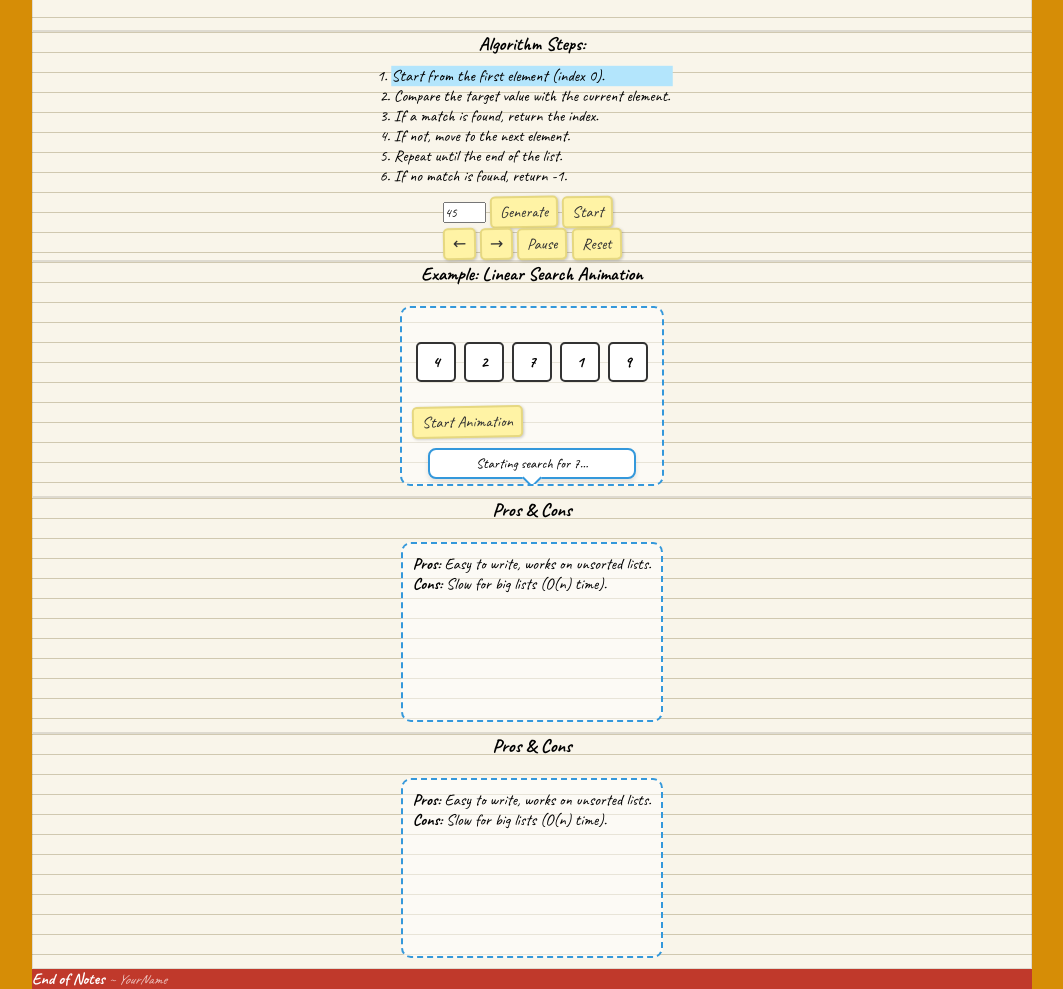
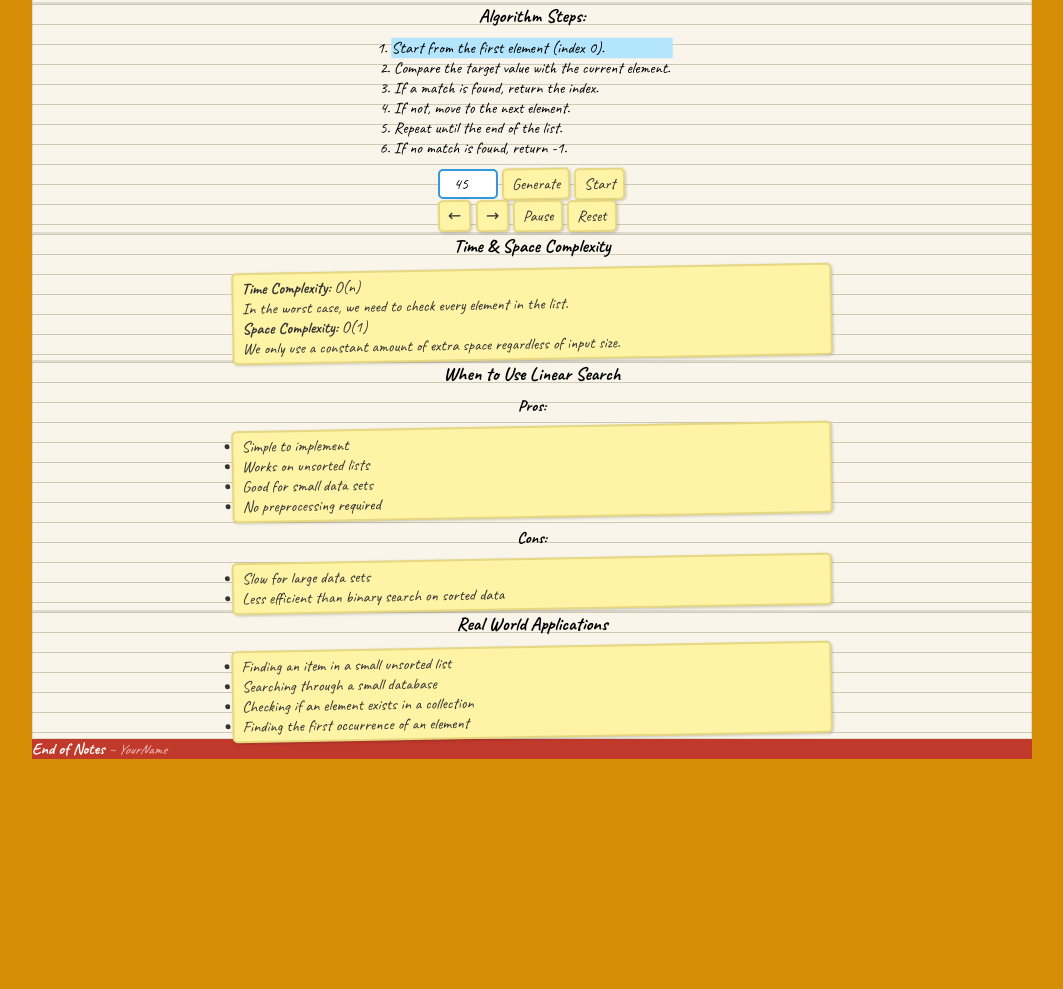
Before and after one commit to Pranavgawas/myNotes, a plain HTML site: page index.html in a window 1280 px wide. Shown: the part 869-1858 px from the top of the page, without its empty margins (108-1171 px from the left). After the commit the page ends 1628 px from the top, so only its background shows below. Drawn offline with Linux system fonts and the light colour scheme; a script that the page names is missing.

Commit message:
commit 5

```diff
--- a/index.html
+++ b/index.html
@@ -1,10 +1,12 @@
 <!DOCTYPE html>
 <html lang="en">
-
   <head>
     <meta charset="UTF-8" />
     <meta name="viewport" content="width=device-width, initial-scale=1.0" />
-  <link href="https://fonts.googleapis.com/css2?family=Caveat:wght@400;700&display=swap" rel="stylesheet">
+    <link
+      href="https://fonts.googleapis.com/css2?family=Caveat:wght@400;700&display=swap"
+      rel="stylesheet"
+    />
     <link rel="stylesheet" href="style.css" />
     <title>My Algorithm Notes</title>
   </head>
@@ -19,8 +21,10 @@
       <div class="page">
         <h2>Linear Search</h2>
         <div class="sticky-notes">
-        <p>Linear search is a simple search algorithm that checks every element in a list one by one until it finds the
-          target or reaches the end.</p>
+          <p>
+            Linear search is a simple search algorithm that checks every element
+            in a list one by one until it finds the target or reaches the end.
+          </p>
         </div>
       </div>
       <div class="page">
@@ -38,7 +42,7 @@
       <div class="page">
         <h3>Pseudocode</h3>
         <pre>
-        <div class="animation-stage">
+        <div class="sticky-notes">
 for each index in the list:
     if list[index] == target:
         return index
@@ -49,9 +53,17 @@ return not found
       <div class="page">
         <div class="animation-stage">
           <div class="frame-container" id="frame-container">
-            <div class="frame-number">Frame: <span id="current-frame">0</span>/<span id="total-frames">0</span></div>
-            <div class="stopwatch">Time: <span id="time-counter">0.0</span>s</div>
-            <div class="target-display">Target: <span id="target-value-display">5</span></div>
+            <div class="frame-number">
+              Frame: <span id="current-frame">0</span>/<span id="total-frames"
+                >0</span
+              >
+            </div>
+            <div class="stopwatch">
+              Time: <span id="time-counter">0.0</span>s
+            </div>
+            <div class="target-display">
+              Target: <span id="target-value-display">5</span>
+            </div>
 
             <div class="array-container" id="array-container"></div>
 
@@ -71,17 +83,32 @@ return not found
       <div class="page">
         <h3>Algorithm Steps:</h3>
         <ol class="algorithm-steps" id="algorithm-steps">
-          <li><span class="highlight">Start</span> from the first element (index 0).</li>
-          <li>Compare the <span class="highlight">target</span> value with the current element.</li>
-          <li>If a <span class="highlight">match</span> is found, return the index.</li>
-          <li>If not, move to the <span class="highlight">next</span> element.</li>
-          <li>Repeat until the <span class="highlight">end</span> of the list.</li>
-          <li>If no match is found, return <span class="highlight">-1</span>.</li>
+          <li>
+            <span class="highlight">Start</span> from the first element (index
+            0).
+          </li>
+          <li>
+            Compare the <span class="highlight">target</span> value with the
+            current element.
+          </li>
+          <li>
+            If a <span class="highlight">match</span> is found, return the
+            index.
+          </li>
+          <li>
+            If not, move to the <span class="highlight">next</span> element.
+          </li>
+          <li>
+            Repeat until the <span class="highlight">end</span> of the list.
+          </li>
+          <li>
+            If no match is found, return <span class="highlight">-1</span>.
+          </li>
         </ol>
 
         <div class="controls">
           <div class="control-row">
-            <input type="number" id="target-input" value="5" min="1" max="99">
+            <input type="number" id="target-input" value="5" min="1" max="99" />
             <button class="sticky-btn" id="generate-btn">Generate</button>
             <button class="sticky-btn" id="start-btn">Start</button>
           </div>
@@ -94,32 +121,55 @@ return not found
         </div>
       </div>
       <div class="page">
-      <h3>Example: Linear Search Animation</h3>
-      <div class="animation-stage" id="linear-search-animation">
-        <div class="array-container">
-          <div class="array-element" data-value="4">4</div>
-          <div class="array-element" data-value="2">2</div>
-          <div class="array-element" data-value="7">7</div>
-          <div class="array-element" data-value="1">1</div>
-          <div class="array-element" data-value="9">9</div>
+        <h3>Time & Space Complexity</h3>
+
+          <div class="sticky-notes">
+            <p><strong>Time Complexity:</strong> O(n)</p>
+            <p>
+              In the worst case, we need to check every element in the list.
+            </p>
+            <p><strong>Space Complexity:</strong> O(1)</p>
+            <p>
+              We only use a constant amount of extra space regardless of input
+              size.
+            </p>
           </div>
-        <div class="thought-bubble" id="animation-message">Starting search for 7...</div>
-        <button class="sticky-notes" id="start-animation">Start Animation</button>
+
       </div>
+
+      <div class="page">
+        <h3>When to Use Linear Search</h3>
+
+          <p><strong>Pros:</strong></p>
+          <div class="sticky-notes">
+            <ul>
+              <li>Simple to implement</li>
+              <li>Works on unsorted lists</li>
+              <li>Good for small data sets</li>
+              <li>No preprocessing required</li>
+            </ul>
+          </div>
+          <p><strong>Cons:</strong></p>
+          <div class="sticky-notes">
+            <ul>
+              <li>Slow for large data sets</li>
+              <li>Less efficient than binary search on sorted data</li>
+            </ul>
+          </div>
+
       </div>
       <div class="page">
-      <h3>Pros & Cons</h3>
-      <div class="animation-stage">
-        <p><strong>Pros:</strong> Easy to write, works on unsorted lists.</p>
-        <p><strong>Cons:</strong> Slow for big lists (O(n) time).</p>
+        <h3>Real World Applications</h3>
+
+          <div class="sticky-notes">
+            <ul>
+              <li>Finding an item in a small unsorted list</li>
+              <li>Searching through a small database</li>
+              <li>Checking if an element exists in a collection</li>
+              <li>Finding the first occurrence of an element</li>
+            </ul>
           </div>
-    </div>
-    <div class="page">
-      <h3>Pros & Cons</h3>
-      <div class="animation-stage">
-        <p><strong>Pros:</strong> Easy to write, works on unsorted lists.</p>
-        <p><strong>Cons:</strong> Slow for big lists (O(n) time).</p>
-      </div>
+
       </div>
 
       <!-- Back cover -->
@@ -135,5 +185,4 @@ return not found
       $(".flipbook").turn();
     </script>
   </body>
-
 </html>
--- a/script.js
+++ b/script.js
@@ -75,6 +75,7 @@ function generateRandomArray() {
   for (let i = 0; i < size; i++) {
     array.push(10 + Math.floor(Math.random() * 90));
   }
+  // 70% chance of including the target value in the array
   if (Math.random() > 0.3) {
     const targetIndex = Math.floor(Math.random() * array.length);
     array[targetIndex] = target;
@@ -84,16 +85,21 @@ function generateRandomArray() {
   updateFrameDisplay();
 }
 
-// Generate all frames for the stop motion animation
+// Generate all frames for the linear search animation
 function generateFrames() {
   frames = [];
+
+  // Initial frame - starting state
   frames.push({
     arrayState: array.map((value, index) => ({ value, index, state: 'normal' })),
     characterPosition: 0,
     thoughtText: "Let's start searching from the first element!",
     currentStep: 0
   });
+
+  // Generate frames for each step of the search
   for (let i = 0; i < array.length; i++) {
+    // Frame for comparing current element with target
     frames.push({
       arrayState: array.map((value, index) => ({
         value, index,
@@ -103,7 +109,10 @@ function generateFrames() {
       thoughtText: `Is ${array[i]} equal to our target ${target}?`,
       currentStep: 1
     });
+
+    // Check if current element matches target
     if (array[i] === target) {
+      // Success frame - target found
       frames.push({
         arrayState: array.map((value, index) => ({
           value, index,
@@ -116,25 +125,28 @@ function generateFrames() {
       });
       break;
     } else if (i < array.length - 1) {
+      // Moving to next element frame
       frames.push({
         arrayState: array.map((value, index) => ({
           value, index,
           state: index <= i ? 'checked' : 'normal'
         })),
         characterPosition: i,
-        thoughtText: `${array[i]} is not equal to ${target}. Let's move to the next element.`,
+        thoughtText: `${array[i]} is not equal to ${target}. Moving to the next element.`,
         currentStep: 3
       });
     } else {
+      // Failure frame - target not found after checking all elements
       frames.push({
         arrayState: array.map((value, index) => ({ value, index, state: 'checked' })),
         characterPosition: i,
-        thoughtText: `${array[i]} is not what we're looking for. No match found.`,
+        thoughtText: `${array[i]} is not what we're looking for. Target ${target} not found in array.`,
         currentStep: 5,
         result: 'failure'
       });
     }
   }
+
   currentFrameIndex = 0;
   totalFramesDisplay.textContent = frames.length;
 }
@@ -142,9 +154,14 @@ function generateFrames() {
 // Update the display for the current frame
 function updateFrameDisplay() {
   if (frames.length === 0 || currentFrameIndex >= frames.length) return;
+
   const frame = frames[currentFrameIndex];
+
+  // Update frame counter and progress bar
   currentFrameDisplay.textContent = currentFrameIndex + 1;
   progressBar.style.width = `${((currentFrameIndex + 1) / frames.length) * 100}%`;
+
+  // Update array visualization
   arrayContainer.innerHTML = '';
   frame.arrayState.forEach(item => {
     const element = document.createElement('div');
@@ -154,6 +171,7 @@ function updateFrameDisplay() {
     arrayContainer.appendChild(element);
   });
 
+  // Update thought bubble and highlight current algorithm step
   thoughtBubble.textContent = frame.thoughtText;
   for (let i = 0; i < algorithmSteps.length; i++) {
     algorithmSteps[i].classList.remove('current-step');
@@ -161,6 +179,8 @@ function updateFrameDisplay() {
   if (frame.currentStep < algorithmSteps.length) {
     algorithmSteps[frame.currentStep].classList.add('current-step');
   }
+
+  // Show result message if search is complete
   if (frame.result) {
     resultMessage.textContent = frame.result === 'success'
       ? `Success! Found target ${target} at index ${frame.characterPosition}.`
@@ -174,15 +194,18 @@ function updateFrameDisplay() {
     resultMessage.style.opacity = '0';
     complexityInfo.style.opacity = '0';
   }
+
+  // Update button states
   prevBtn.disabled = currentFrameIndex === 0;
   nextBtn.disabled = currentFrameIndex === frames.length - 1;
-  // Update time counter
+
+  // Update timer
   if (currentFrameIndex === 0) startTime = Date.now();
   const elapsed = (Date.now() - startTime) / 1000;
   timeCounter.textContent = elapsed.toFixed(1) + 's';
 }
 
-// Function to show time complexity information
+// Function to show time complexity information with proper notation
 function showTimeComplexityInfo(position, isSuccess) {
   const arrayLength = array.length;
   let complexityText = '';
@@ -192,16 +215,16 @@ function showTimeComplexityInfo(position, isSuccess) {
     complexityText = `Time Complexity: O(n) - Worst case - Checked all ${arrayLength} elements`;
   } else if (position === 0) {
     // Best case - found at first position
-    complexityText = `Time Complexity: O(1) - Best case - Found at first element!`;
+    complexityText = `Time Complexity: Ω(1) - Best case - Found at first element!`;
   } else if (position < arrayLength / 2) {
     // Better than average
-    complexityText = `Time Complexity: O(${position+1}) - Better than average - Found before the middle`;
+    complexityText = `Time Complexity: O(n), ${position+1} steps - Better than average`;
   } else if (position === Math.floor(arrayLength / 2)) {
     // Average case - found in the middle
-    complexityText = `Time Complexity: O(n/2) - Average case - Found at the middle`;
+    complexityText = `Time Complexity: Θ(n/2) - Average case - Found at the middle`;
   } else {
     // Worse than average, found after middle
-    complexityText = `Time Complexity: O(${position+1}) - Worse than average - Found after the middle`;
+    complexityText = `Time Complexity: O(n), ${position+1} steps - Worse than average`;
   }
 
   complexityInfo.textContent = complexityText;
@@ -225,25 +248,29 @@ function showNextFrame() {
   }
 }
 
-// Animation control
+// Animation control functions
 function startAnimation() {
   resetAnimation();
   enableControls(false);
   pauseBtn.disabled = false;
   if (animationTimer) clearInterval(animationTimer);
   startTime = Date.now();
+
   animationTimer = setInterval(function() {
     if (!isPaused && currentFrameIndex < frames.length - 1) {
       currentFrameIndex++;
       updateFrameDisplay();
-    } else {
+    } else if (currentFrameIndex >= frames.length - 1) {
       stopAnimation();
     }
-  }, 1200); // Slightly faster animation for better fit in the 9:16 ratio
+  }, 1200); // 1.2 second interval between frames
 }
 
 function stopAnimation() {
-  if (animationTimer) clearInterval(animationTimer);
+  if (animationTimer) {
+    clearInterval(animationTimer);
+    animationTimer = null;
+  }
   enableControls(true);
   pauseBtn.disabled = true;
   isPaused = false;
--- a/style.css
+++ b/style.css
@@ -93,6 +93,9 @@ body {
     font-size: clamp(14px, 1.8vw, 16px);
     box-shadow: 1px 1px 3px rgba(0, 0, 0, 0.2);
     transform: rotate(-1deg);
+    width: 80%; /* Sets a width that leaves space on sides */
+    max-width: 600px; /* Optional: limits maximum width */
+    margin: 0 auto; /* Centers the div with equal margins on left and right */
 }
 
 .thought-bubble {
@@ -176,12 +179,19 @@ button {
     transform: rotate(-1deg);
 }
 
-progress-bar {
+.progress-bar {
     width: 100%;
     height: 3px;
     background-color: #ecf0f1;
     border-radius: 3px;
     margin-top: 3px;
+}
+
+.progress {
+    height: 100%;
+    background-color: #3498db;
+    width: 0%;
+    transition: width 0.3s;
 }
 
 .frame-container {
@@ -199,7 +209,7 @@ progress-bar {
     justify-content: center;
     position: relative;
     margin-top: 24px;
-    margin-bottom: 24px;
+    margin-bottom: 70px;
 }
 
 .array-element {
@@ -282,3 +292,12 @@ progress-bar {
     border-bottom: 2px solid #3498db;
     transform: translateX(-50%) rotate(45deg);
 }
+
+input[type="number"] {
+    width: clamp(50px, 12vw, 60px);
+    height: clamp(24px, 5vw, 30px);
+    border: 2px solid #3498db;
+    border-radius: 5px;
+    text-align: center;
+    font-size: clamp(14px, 1.8vw, 16px);
+}
```
Also changed, not shown: .devcontainer/devcontainer.json. Lines whose indentation alone changed are shown as unchanged.
